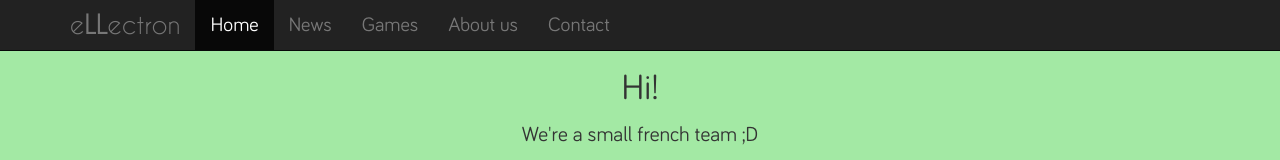
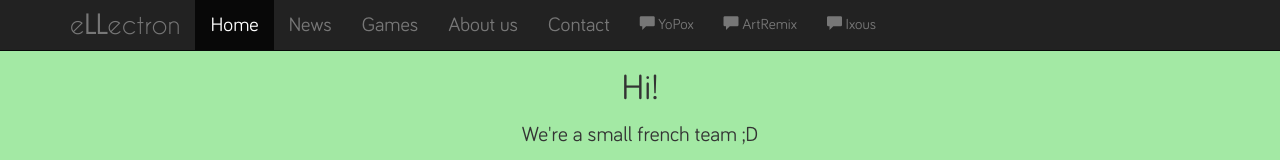
Before and after one commit to eLLectron/eLL_site, a plain HTML site: page index.html in a window 1280 px wide. Shown: the top 160 px of the page. Drawn offline with Linux system fonts and the light colour scheme.

Commit message:
0.0.2 Added Twitter buttons without links

```diff
--- a/css/index.css
+++ b/css/index.css
@@ -118,3 +118,7 @@ footer.inner {
 .container {
 	text-align: center;
 }
+
+.twitButton {
+	font-size: 15px;
+}
--- a/index.html
+++ b/index.html
@@ -48,6 +48,16 @@
 						<li class="topButton">
 							<a href="#" class="iterateEffects">Contact</a>
 						</li>
+						<li class="twitButton">
+							<a href="#" class="iterateEffects"><span class="glyphicon glyphicon-comment"></span> YoPox</a>
+						</li>
+						<li class="twitButton">
+							<a href="#" class="iterateEffects"><span class="glyphicon glyphicon-comment"></span> ArtRemix</a>
+						</li>
+						<li class="twitButton">
+							<a href="#" class="iterateEffects"><span class="glyphicon glyphicon-comment"></span> Ixous</a>
+						</li>
+
 					</ul>
 				</div><!--/.nav-collapse -->
 			</div>
```
Also changed, not shown: 1 other file.
